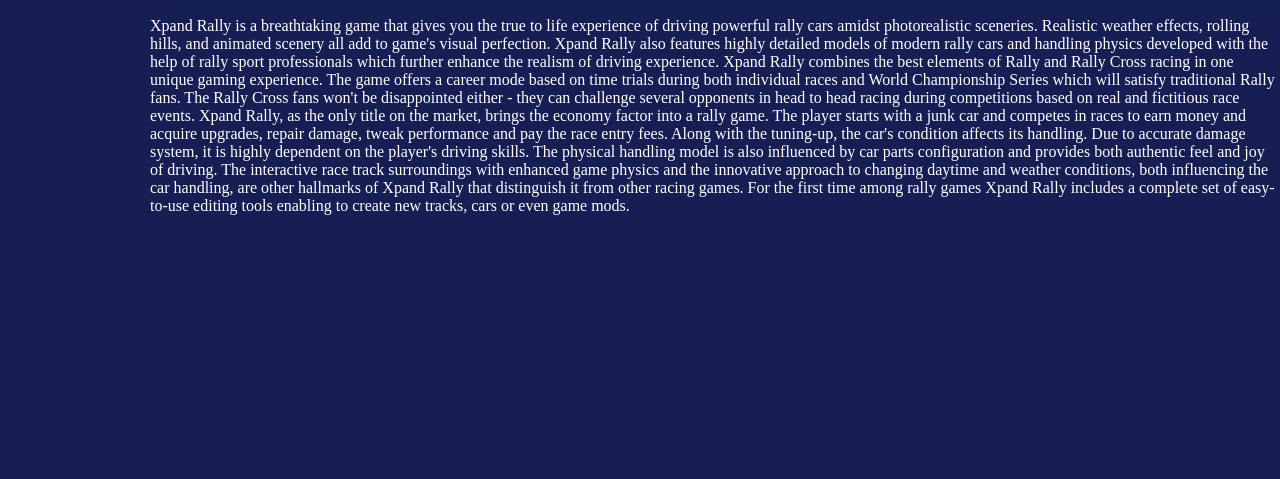
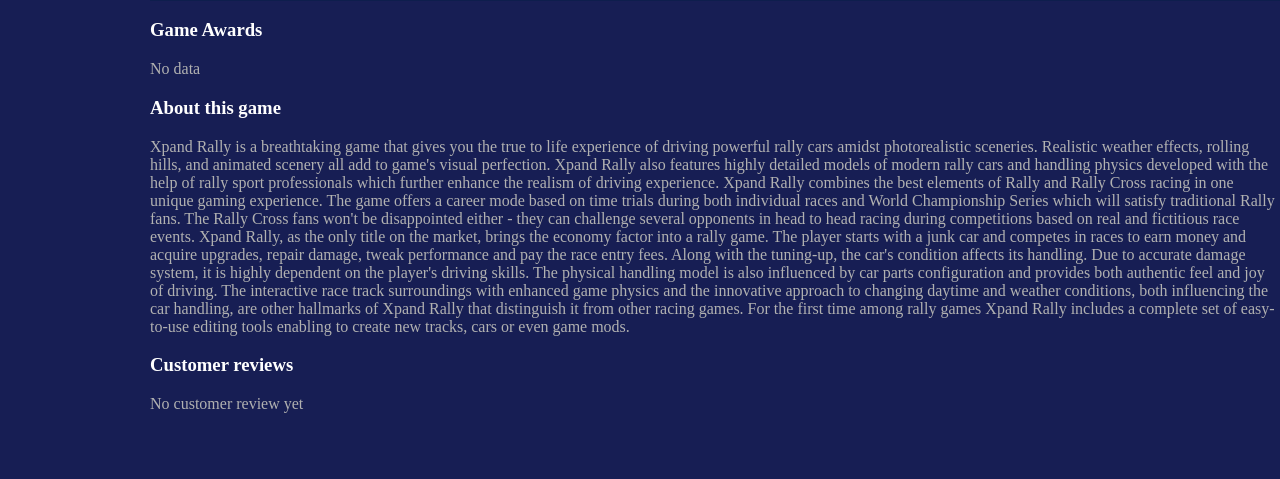
Before and after one commit to KingsleyLeung03/cs235-2023-gameswebapp-assignment-zlia403_glo501_skat149, a Flask app: page /gameDescription/3010 in a window 1280 px wide. Shown: the part 999-1478 px from the top of the page. Before the commit the page ends 1214 px from the top, so only its background shows below. Run offline with Flask 3, Linux system fonts and the light colour scheme; some libraries are stand-ins or nearby versions.

Commit message:
Update /gameDescription to works with blueprint

```diff
--- a/games/game_desc/services.py
+++ b/games/game_desc/services.py
@@ -15,6 +15,13 @@ def get_game(repo: AbstractRepository, game_id: int):
         raise TypeError
 
     game_obj = repo.get_game_by_id(game_id)
+
+    # Check the review numbers first to avoid ZeroDivisionError, then add to the dictionary
+    if (len(game_obj.reviews) > 0):
+        average_rating = round(sum(review.rating for review in game_obj.reviews) / len(game_obj.reviews), 1)
+    else:
+        average_rating = 0
+
     game = {
         "title": game_obj.title,
         "image_url": game_obj.image_url,
@@ -24,7 +31,11 @@ def get_game(repo: AbstractRepository, game_id: int):
         # "rating": game_obj.reviews.rating,
         "website_url": game_obj.website_url,
         "genres": [genre.genre_name for genre in game_obj.genres],
-        "description": game_obj.description
+        "description": game_obj.description,
+        "game_reviews": game_obj.reviews,
+        "num_game_reviews": len(game_obj.reviews),
+        "game_reviews_average_rating": average_rating
+
     }
 
     return game
--- a/games/templates/gameDescription.html
+++ b/games/templates/gameDescription.html
@@ -34,8 +34,12 @@
                         <dt>Publisher</dt>
                         <dd>{{ game.publisher_name }}</dd>
 
-                        <dt>Reviews</dt>
-                        <dd>{{ game.rating }}</dd>
+                        <dt>Average rating</dt>
+                        {% if game.num_game_reviews == 0 %}
+                            <dd>No customer review yet</dd>
+                        {% else %}
+                            <dd>{{ game.game_reviews_average_rating }}</dd>
+                        {% endif %}
 
                         {% if game.website_url is not none %}
                             <dt>Website</dt>
@@ -56,12 +60,15 @@
             </div>
         </div>
     </section>
+    <section class="game_awards"> <!-- Showing the game reviews from the CSV file. Can't import now due to Model. -->
+        <h3>Game Awards</h3>
+            <p class="game_awards_content">No data</p> <!-- Can't import now due to the limit of Model. -->
+    </section>
     <section class="game_description">
-        <div>
-            <p>
-                {{ game.description }}
-            </p>
-        </div>
+        <h3>About this game</h3>
+        <p class="game_description_content">
+            {{ game.description }}
+        </p>
     </section>
     <section class="right">
         <div class="related">
@@ -69,4 +76,36 @@
         </div>
     </section>
 
+    <section class="game_all_user_reviews"> <!-- This section shows all user reviews. No data for now. -->
+        <h3>Customer reviews</h3>
+        {% if game.num_game_reviews == 0 %}
+            <p class="game_user_review_zero_notice">No customer review yet</p>
+        {% else %}
+            <h4>Average rating: {{ game.game_reviews_average_rating }}</h4>
+            {% for review in game.game_reviews %} <!-- Show all reviews iteratively -->
+                <div class="game_user_review"> <!-- Each review's main class -->
+                    <div class="game_user_review_name">
+                        <h4>{{ review.user }}</h4>
+                    </div>
+                    <div class="game_user_review_num"> <!-- The number of reviews from this user -->
+                        {% set num_user_reviews = review.user.reviews|length %} <!-- Might further optimise -->
+                        {% if num_user_reviews == 1 %}
+                            <p>{{ num_user_reviews }} review</p>
+                        {% else %}
+                            <p>{{ num_user_reviews }} reviews</p>
+                        {% endif %}
+                    </div>
+                    <div class="game_user_review_rating">
+                        <p>Rating: {{ review.rating }}/5</p>
+                    </div>
+                    <div class="game_user_review_comment">
+                        <p>{{ review.comment }}</p>
+                    </div>
+                </div>
+            {% endfor %}
+        {% endif %}
+    </section>
+
+
+
 {% endblock %}
```
